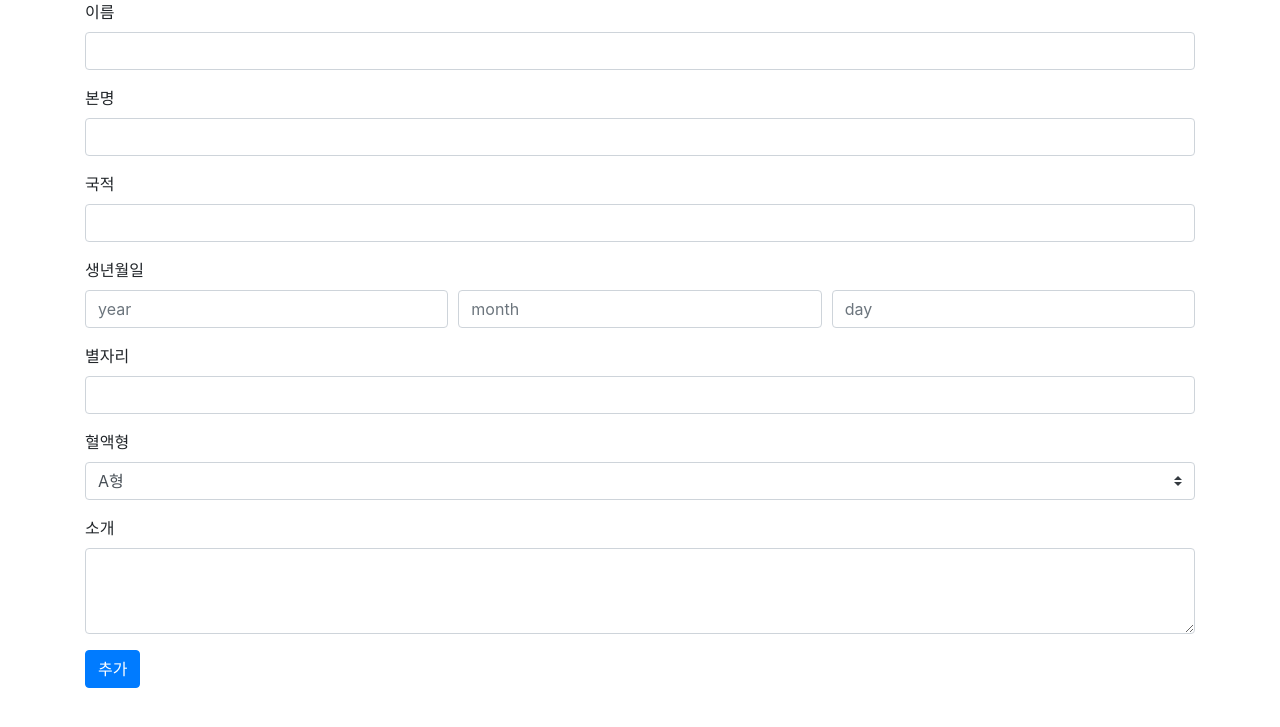
After one commit to djshin2000/melon, a Django app: page /artist/add/ in a window 1280 px wide. The commit adds this page. Shown: the top 727 px of the page. Run offline with Django 3.2, Linux system fonts and the light colour scheme; some libraries are stand-ins or nearby versions.

Commit message:
artist add 기능 추가

```diff
--- a/django/artist/urls.py
+++ b/django/artist/urls.py
@@ -1,6 +1,8 @@
 from django.urls import path
 from . import views
 
+app_name = 'artist'
 urlpatterns = [
-    path('', views.artist_list, name='artist-list')
+    path('', views.artist_list, name='artist-list'),
+    path('add/', views.artist_add, name='artist-add'),
 ]
--- a/django/artist/views.py
+++ b/django/artist/views.py
@@ -1,4 +1,6 @@
-from django.shortcuts import render
+import datetime
+
+from django.shortcuts import render, redirect
 from .models import Artist
 
 
@@ -8,3 +10,33 @@ def artist_list(request):
         'artists': artists
     }
     return render(request, 'artist/artist_list.html', context)
+
+
+def artist_add(request):
+    context = {}
+    if request.method == 'POST':
+        name = request.POST['name']
+        real_name = request.POST['real_name']
+        nationality = request.POST['nationality']
+        year = request.POST['year']
+        month = request.POST['month']
+        day = request.POST['day']
+        constellation = request.POST['constellation']
+        blood_type = request.POST['blood_type']
+        intro = request.POST['intro']
+
+        birth_date = year + '-' + month + '-' + day
+        birth_date = datetime.datetime.strptime(birth_date, '%Y-%m-%d')
+
+        Artist.objects.create(
+            name=name,
+            real_name=real_name,
+            nationality=nationality,
+            birth_date=birth_date,
+            constellation=constellation,
+            blood_type=blood_type,
+            intro=intro,
+        )
+        return redirect('artist:artist-list')
+
+    return render(request, 'artist/artist_add.html', context)
--- /dev/null
+++ b/django/templates/artist/artist_add.html
@@ -0,0 +1,54 @@
+{% extends 'base.html' %}
+
+{% block content %}
+<div class="container">
+  <form action="" method="post">
+    {% csrf_token %}
+    <div class="form-group">
+      <label for="name">이름</label>
+      <input type="text" class="form-control" id="name" name="name">
+    </div>
+    <div class="form-group">
+      <label for="real_name">본명</label>
+      <input type="text" class="form-control" id="real_name" name="real_name">
+    </div>
+    <div class="form-group">
+      <label for="nationality">국적</label>
+      <input type="text" class="form-control" id="nationality" name="nationality">
+    </div>
+    <div class="form-group">
+      <label>생년월일</label>
+      <div class="form-row">
+        <div class="col">
+          <input type="number" class="form-control" id="year" name="year" placeholder="year">
+        </div>
+        <div class="col">
+          <input type="number" class="form-control" id="month" name="month" placeholder="month">
+        </div>
+        <div class="col">
+          <input type="number" class="form-control" id="day" name="day" placeholder="day">
+        </div>
+      </div>
+    </div>
+    <div class="form-group">
+      <label for="constellation">별자리</label>
+      <input type="text" class="form-control" id="constellation" name="constellation">
+    </div>
+    <div class="form-group">
+      <label for="blood_type">혈액형</label>
+      <select class="custom-select mr-sm-2" id="blood_type" name="blood_type">
+        <option value="a">A형</option>
+        <option value="b">B형</option>
+        <option value="o">O형</option>
+        <option value="c">AB형</option>
+        <option value="x">기타</option>
+      </select>
+    </div>
+    <div class="form-group">
+      <label for="intro">소개</label>
+      <textarea class="form-control" id="intro" name="intro" rows="3"></textarea>
+    </div>
+    <button type="submit" class="btn btn-primary">추가</button>
+  </form>
+</div>
+{% endblock %}
--- a/django/templates/base.html
+++ b/django/templates/base.html
@@ -6,6 +6,10 @@
         content="width=device-width, user-scalable=no, initial-scale=1.0, maximum-scale=1.0, minimum-scale=1.0">
   <meta http-equiv="X-UA-Compatible" content="ie=edge">
   <title>Melon</title>
+  <link rel="stylesheet" href="https://maxcdn.bootstrapcdn.com/bootstrap/4.0.0/css/bootstrap.min.css" integrity="sha384-Gn5384xqQ1aoWXA+058RXPxPg6fy4IWvTNh0E263XmFcJlSAwiGgFAW/dAiS6JXm" crossorigin="anonymous">
+  <script src="https://code.jquery.com/jquery-3.2.1.slim.min.js" integrity="sha384-KJ3o2DKtIkvYIK3UENzmM7KCkRr/rE9/Qpg6aAZGJwFDMVNA/GpGFF93hXpG5KkN" crossorigin="anonymous"></script>
+<script src="https://cdnjs.cloudflare.com/ajax/libs/popper.js/1.12.9/umd/popper.min.js" integrity="sha384-ApNbgh9B+Y1QKtv3Rn7W3mgPxhU9K/ScQsAP7hUibX39j7fakFPskvXusvfa0b4Q" crossorigin="anonymous"></script>
+<script src="https://maxcdn.bootstrapcdn.com/bootstrap/4.0.0/js/bootstrap.min.js" integrity="sha384-JZR6Spejh4U02d8jOt6vLEHfe/JQGiRRSQQxSfFWpi1MquVdAyjUar5+76PVCmYl" crossorigin="anonymous"></script>
 </head>
 <body>
 {% block content %}
```
